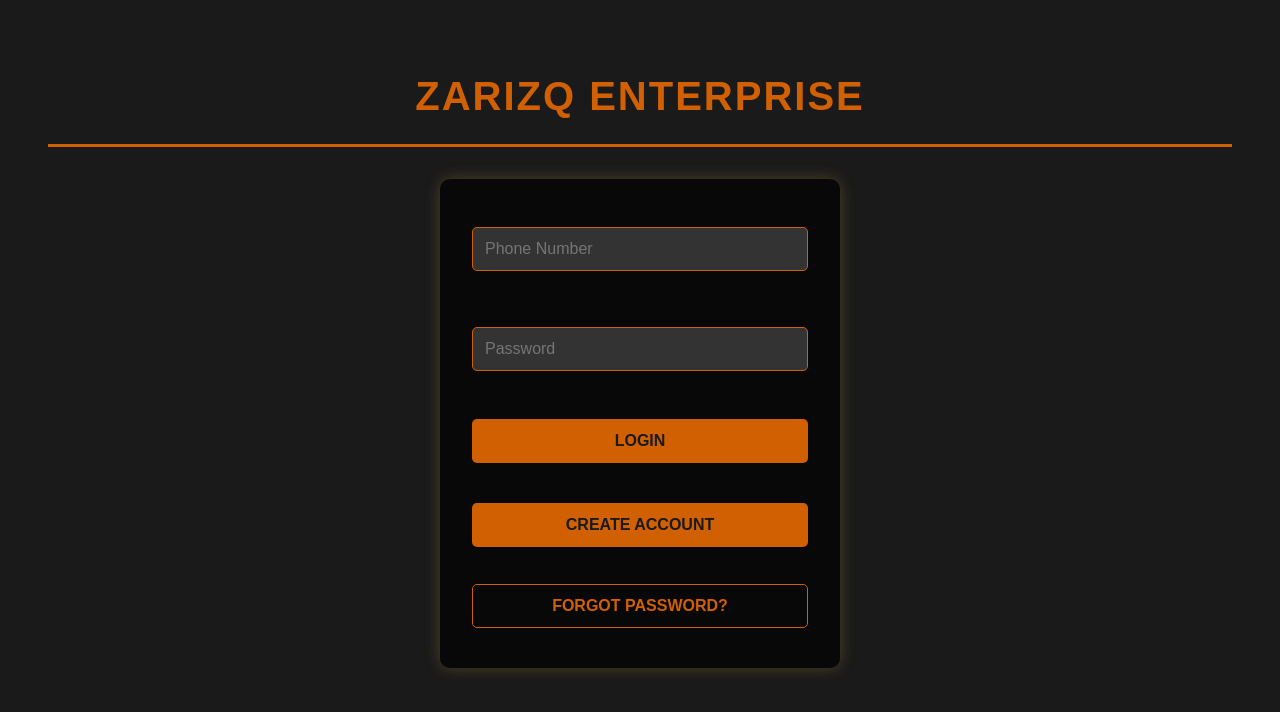
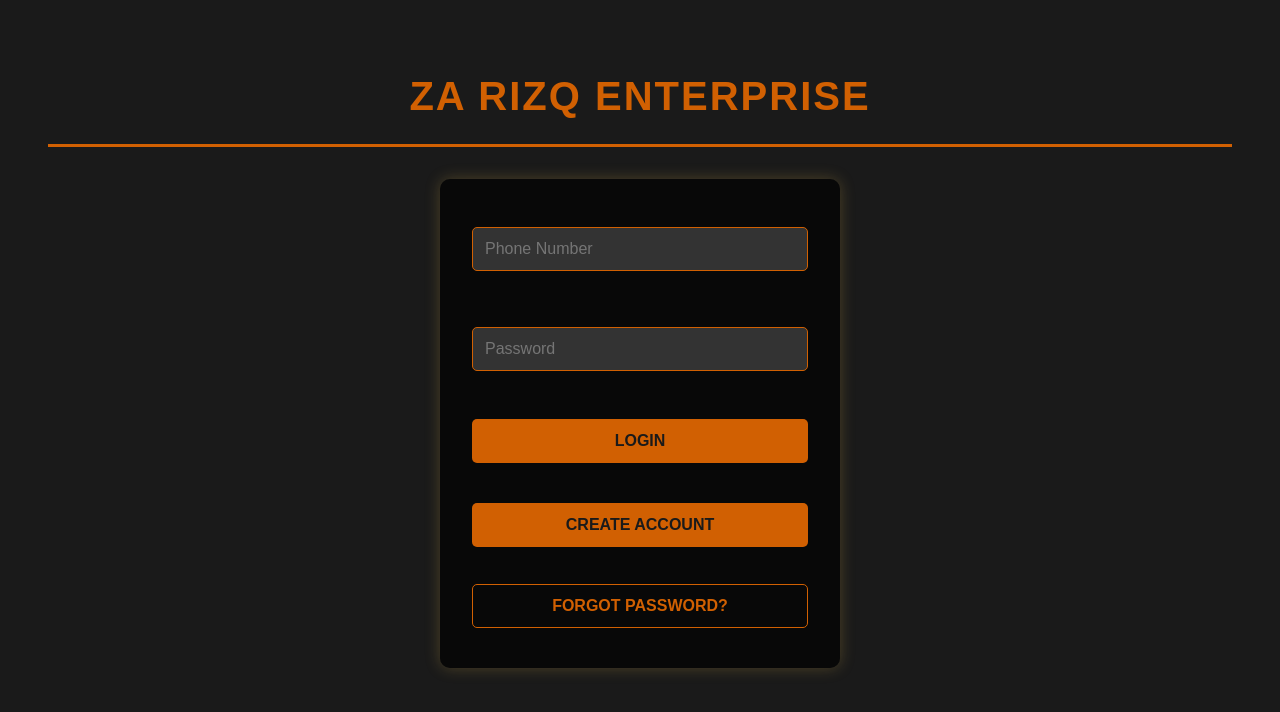
Before and after one commit to omis-logistic/zarizqlogin, a plain HTML site: page login.html in a window 1280 px wide. Drawn offline with Linux system fonts and the light colour scheme.

Commit message:
login.html
edit zarizq to za rizq

```diff
--- a/login.html
+++ b/login.html
@@ -2,7 +2,7 @@
 <html>
 <head>
   <base target="_top">
-  <title>Login - ZARIZQ ENTERPRISE</title>
+  <title>Login - ZA RIZQ ENTERPRISE</title>
   <link rel="stylesheet" href="styles/main.css">
   <style>
     /* Mobile-first styles */
@@ -113,7 +113,7 @@
 </head>
 <body>
   <div class="login-page">
-    <h1 class="login-header">ZARIZQ ENTERPRISE</h1>
+    <h1 class="login-header">ZA RIZQ ENTERPRISE</h1>
 
     <div class="login-container">
       <div class="input-group">
```
